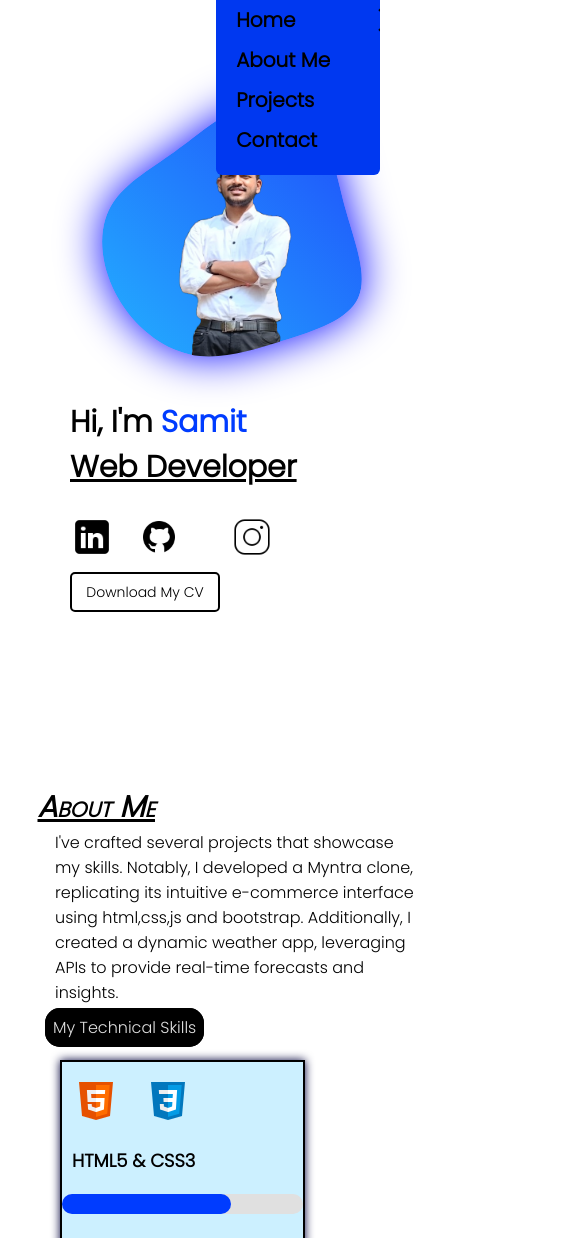
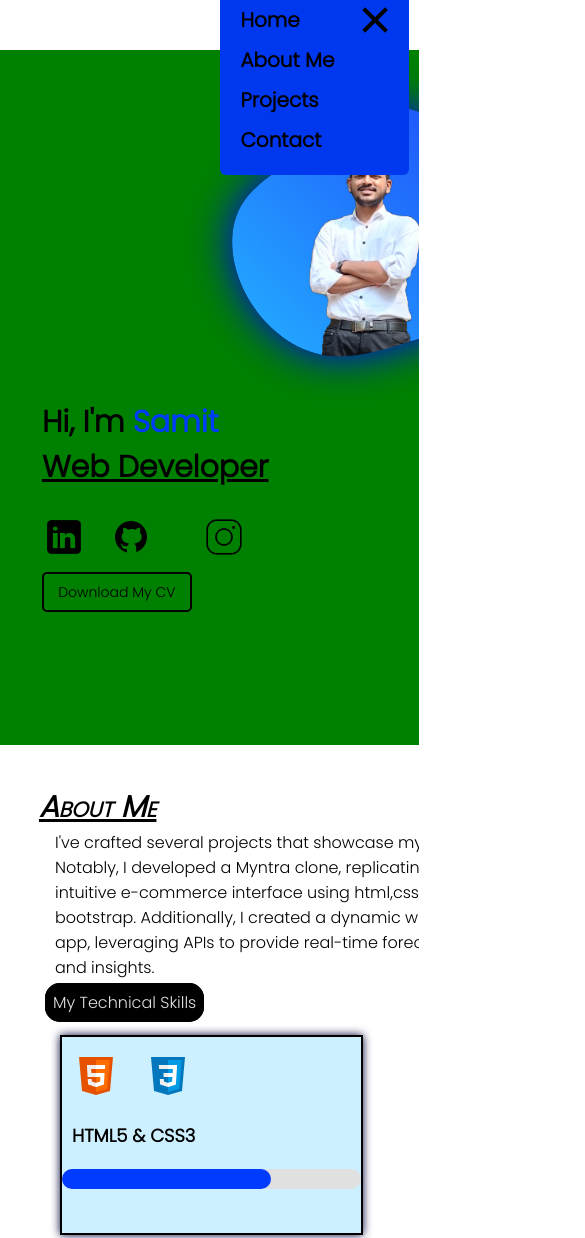
Before and after one commit to SamitMalap27/Portfolio, a plain HTML site: page index.html in a window 390 px wide. Shown: the top 1238 px of the page, 585 px wide, since content can reach past the window. Drawn offline with Linux system fonts and the light colour scheme.

Commit message:
Update style.css

```diff
--- a/style.css
+++ b/style.css
@@ -484,17 +484,26 @@ footer {
 }
 
 
-
-
-/******************** CSS FOR SMALL SCREEN  ************** */
+/* testing css for small screens */
 
 @media only screen and (max-width:600px) {
 
+    html{
+        width:400px ;
+        overflow: hidden;
+    }
+    body{
+        background: #ffffff;
+        width: 419px;
+    }
+    nav{
+        width: 419px;
+    }
     nav ul {
         position: absolute;
         right: 10px;
         padding-top: 120px;
-        width: 42%;
+        width: 45%;
         height: 300px;
         background: #0038f0;
         z-index: 1000;
@@ -522,7 +531,7 @@ footer {
     #cross {
         position: relative;
         top: -170px;
-        left: 150px;
+        left: 130px;
     }
 
     #menu {
@@ -537,6 +546,7 @@ footer {
         font-size: 30px;
         position: relative;
         /* left: 10px; */
+        width: 419px;
     }
 
     .header-text h1 {
@@ -551,7 +561,7 @@ footer {
         height: 350px;
         width: auto;
         position: relative;
-        left: 20px;
+        left: 150px;
         top: -655px;
     }
 
@@ -562,21 +572,23 @@ footer {
     }
 
     #header {
-        width: 700px;
+        width: 419px;
+        background: green;
     }
 
     .container {
         padding: 0 0 10px 0;
         overflow: hidden;
+        width: 419px;
     }
 
     .header-text {
         padding-left: 10%;
-        width: 700px;
+        width: 419px;
     }
 
     .myback {
-        width: 700px;
+        width: 419px;
         padding-left: 45px;
         padding-top: 85px;
         z-index: 900;
@@ -591,7 +603,7 @@ footer {
     }
 
     .sbox {
-        width: 70%;
+        width: 80%;
     }
 
     #about h1 {
@@ -599,7 +611,7 @@ footer {
     }
 
     #about p {
-        width: 360px;
+        width: 419px;
         height: auto;
         margin: 0;
         margin-left: 35px;
@@ -612,7 +624,7 @@ footer {
 
     .container3 {
         display: block;
-        width: 700px;
+        width: 419px;
         height: auto;
     }
     .card{
@@ -621,19 +633,22 @@ footer {
     .grid-container {
         padding: 10px 15px;
         display: block;
-        width: 700px;
+        width: 419px;
         background:lightblue;
     }
 
     .first-div h1{
         margin-bottom: 40px;
+        width: 419px;
     }
     .first-div{
         margin-bottom: 40px;
         padding-left: 20px;
+        width: 419px;
     }
     .second-div{
         padding-left: 20px;
+        width: 419px;
     }
     form input,
     textarea {
```
